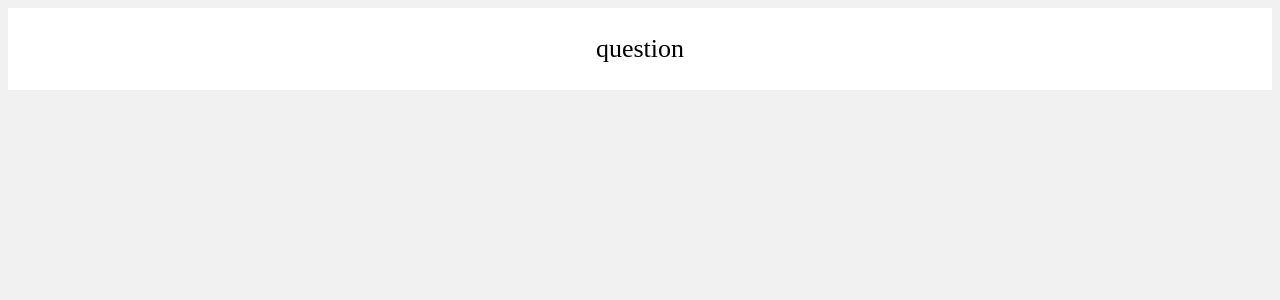
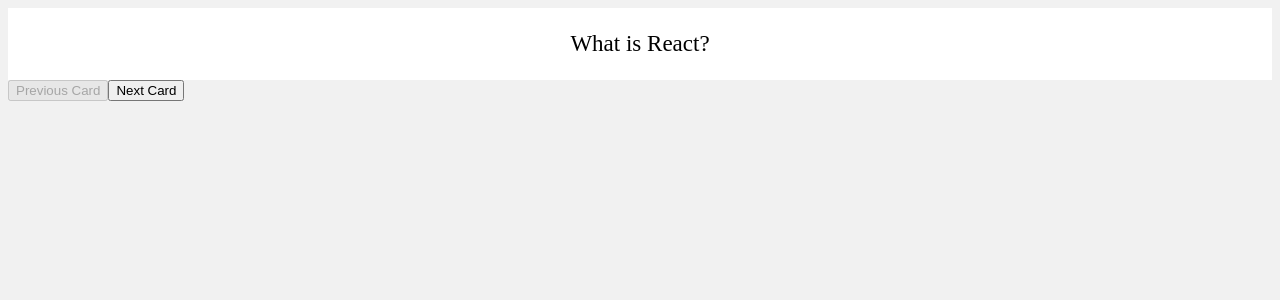
Before and after one commit to Dhyan441/flashify, a React (Create React App) app in the folder client/: page / in a window 1280 px wide. Shown: the top 300 px of the page. Built offline with nearby package versions, Linux system fonts and the light colour scheme.

Commit message:
functionality of buttons with flashcards working now time to move styling

```diff
--- a/client/src/App.jsx
+++ b/client/src/App.jsx
@@ -1,10 +1,11 @@
 import React from 'react';
-import FlashCard from './components/FlashCard';
+import StudyPage from './components/StudyPage';
 
 function App() {
+
     return (
       <div className="App">
-        <FlashCard question="question" answer="answer"/>
+        <StudyPage />
       </div>
     );
   }
--- a/client/src/components/FlashCard.jsx
+++ b/client/src/components/FlashCard.jsx
@@ -1,6 +1,10 @@
 import React, { useState, useEffect } from 'react';
 
 function FlashCard({ question, answer }) {
+    useEffect(() => {
+        console.log(question, answer)
+    }, [question, answer])
+
   const [showAnswer, setShowAnswer] = useState(false);
   const [fontSize, setFontSize] = useState(1); // Initial font size
 
@@ -11,7 +15,7 @@
   useEffect(() => {
     // Calculate the length of the text (question or answer)
     const text = showAnswer ? answer : question;
-    const textLength = text.length;
+    const textLength = text == undefined ? 0 : text.length;
 
     // Adjust the font size based on text length with a minimum font size of 14px
     const calculatedFontSize = Math.max(20, 30 - textLength * 0.5);
--- a/client/src/components/StudyPage.jsx
+++ b/client/src/components/StudyPage.jsx
@@ -2,11 +2,23 @@
 import FlashCard from './FlashCard'; // Update the import path as needed
 import { LeftButton, RightButton } from './NavigationButtons'; // Update the import path as needed
 
-function StudyPage({ flashcards }) {
+function StudyPage() {
+
+    const flashcards = [
+        {
+            question: 'What is React?',
+            answer: 'React is a JavaScript library for building user interfaces.',
+        },
+        {
+            question: 'qeustion 2',
+            answer: 'asnwer 2',
+        },
+	];
+
 	const [currentCardIndex, setCurrentCardIndex] = useState(0);
 
 	const nextCard = () => {
-    if (currentCardIndex < flashcards.length - 1) {
+	if (flashcards && currentCardIndex < flashcards.length - 1) {
 		setCurrentCardIndex(currentCardIndex + 1);
 	}
 	};
@@ -19,12 +31,12 @@
 
   return (
     <div className="flex flex-col items-center justify-center h-screen bg-white">
-      <FlashCard card={flashcards[currentCardIndex]} />
+      <FlashCard question={flashcards[currentCardIndex].question} answer={flashcards[currentCardIndex].answer} />
       <div className="mt-4 flex">
         <LeftButton onClick={prevCard} disabled={currentCardIndex === 0} />
         <RightButton
           onClick={nextCard}
-          disabled={currentCardIndex === flashcards.length - 1}
+          disabled={flashcards && currentCardIndex === flashcards.length - 1}
         />
       </div>
     </div>
```
Lines whose indentation alone changed are shown as unchanged.
